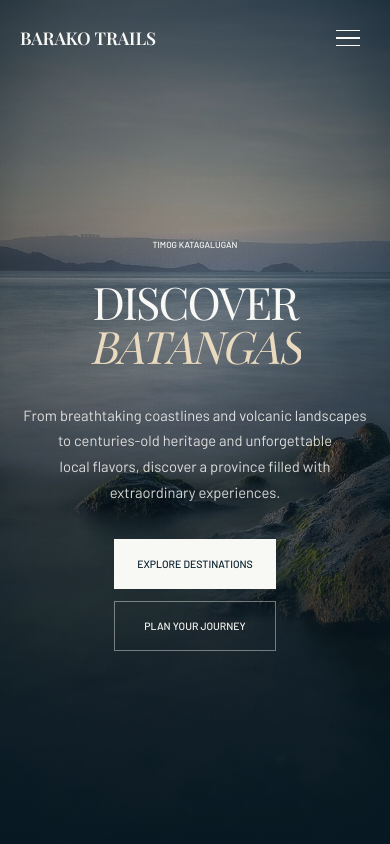
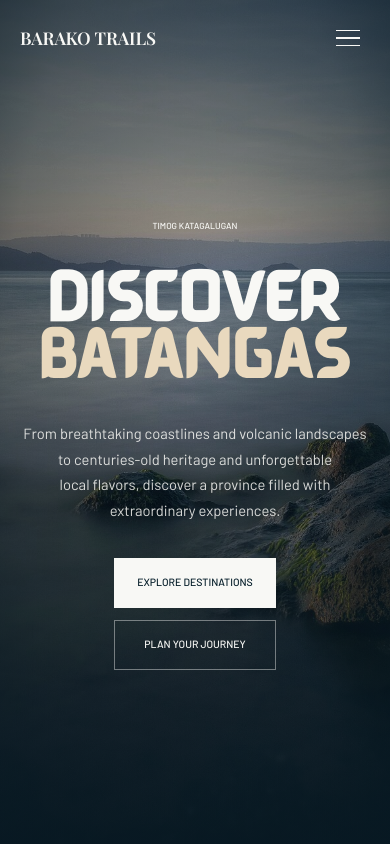
Before and after one commit to kyleooi443/Barako-Trails, a plain HTML site: page index.html in a window 390 px wide. Shown: the top 844 px of the page. Drawn offline with nearby package versions, Linux system fonts and the light colour scheme; a web font is replaced by a local one.

Commit message:
New font

```diff
--- a/css/style.css
+++ b/css/style.css
@@ -23,8 +23,16 @@
    ========================================================================== */
 
 /* ==========================================================================
-   01. Design tokens
+   01. Fonts & design tokens
    ========================================================================== */
+
+@font-face {
+  font-family: "Barabara";
+  src: url("../assets/fonts/barabara-final.otf") format("opentype");
+  font-weight: 400;
+  font-style: normal;
+  font-display: swap;
+}
 
 :root {
   /* Palette */
@@ -58,6 +66,7 @@
   /* Typography */
   --font-display: "Playfair Display", "Times New Roman", Georgia, serif;
   --font-body: "Barlow", "Helvetica Neue", Helvetica, Arial, sans-serif;
+  --font-hero: "Barabara", "Barlow", sans-serif;
 
   /* Layout */
   --gutter: clamp(20px, 4.2vw, 72px);
@@ -619,20 +628,18 @@ body.nav-open .menu-toggle span:nth-child(3) {
 }
 
 .hero-title {
-  margin-top: clamp(20px, 3.4vh, 36px);
-  font-family: var(--font-display);
-  font-size: clamp(3.4rem, 9.4vw, 9rem);
+  margin-top: calc(clamp(20px, 3.4vh, 36px) + 0.2em);
+  padding-top: 0.2em;
+  font-family: var(--font-hero);
+  font-size: clamp(3.4rem, 7vw, 6.8rem);
   font-weight: 400;
-  line-height: 0.9;
-  letter-spacing: -0.04em;
+  line-height: 1.05;
   text-transform: uppercase;
   text-wrap: balance;
 }
 
 .hero-line {
   display: block;
-  overflow: hidden;
-  padding-bottom: 0.055em;
 }
 
 .hero-line-inner {
@@ -642,13 +649,12 @@ body.nav-open .menu-toggle span:nth-child(3) {
 .hero-title em {
   color: var(--sand);
   font-weight: 400;
-  font-style: italic;
-  letter-spacing: -0.03em;
+  font-style: normal;
 }
 
 .hero-desc {
   max-width: 56ch;
-  margin-top: clamp(24px, 4vh, 40px);
+  margin-top: calc(clamp(24px, 4vh, 40px) - clamp(0.64rem, 1.32vw, 1.28rem));
   color: var(--light-85);
   font-size: clamp(0.92rem, 1vw, 1.04rem);
   line-height: 1.75;
@@ -2611,10 +2617,6 @@ dialog::backdrop {
 
 /* ---- Tablet landscape / small laptop ---- */
 @media (max-width: 1180px) {
-  .hero-title {
-    font-size: clamp(3.2rem, 9.4vw, 7.6rem);
-  }
-
   .intro-copy {
     grid-column: 8 / span 5;
   }
@@ -2661,10 +2663,6 @@ dialog::backdrop {
 @media (max-width: 1024px) {
   :root {
     --section-y: clamp(78px, 9vw, 120px);
-  }
-
-  .hero-title {
-    font-size: clamp(3rem, 9.2vw, 6.4rem);
   }
 
   .hero-desc {
@@ -2953,11 +2951,6 @@ dialog::backdrop {
   .hero-inner {
     padding-top: 118px;
     padding-bottom: 72px;
-  }
-
-  .hero-title {
-    font-size: clamp(2.7rem, 11.5vw, 5rem);
-    line-height: 0.94;
   }
 
   .hero-desc {
@@ -3246,10 +3239,6 @@ dialog::backdrop {
 
 /* ---- Small phone ---- */
 @media (max-width: 480px) {
-  .hero-title {
-    font-size: clamp(2.7rem, 11.5vw, 4.6rem);
-  }
-
   .hero-eyebrow {
     font-size: 0.55rem;
   }
```
Also changed, not shown: assets/fonts/barabara-final.otf (added).
